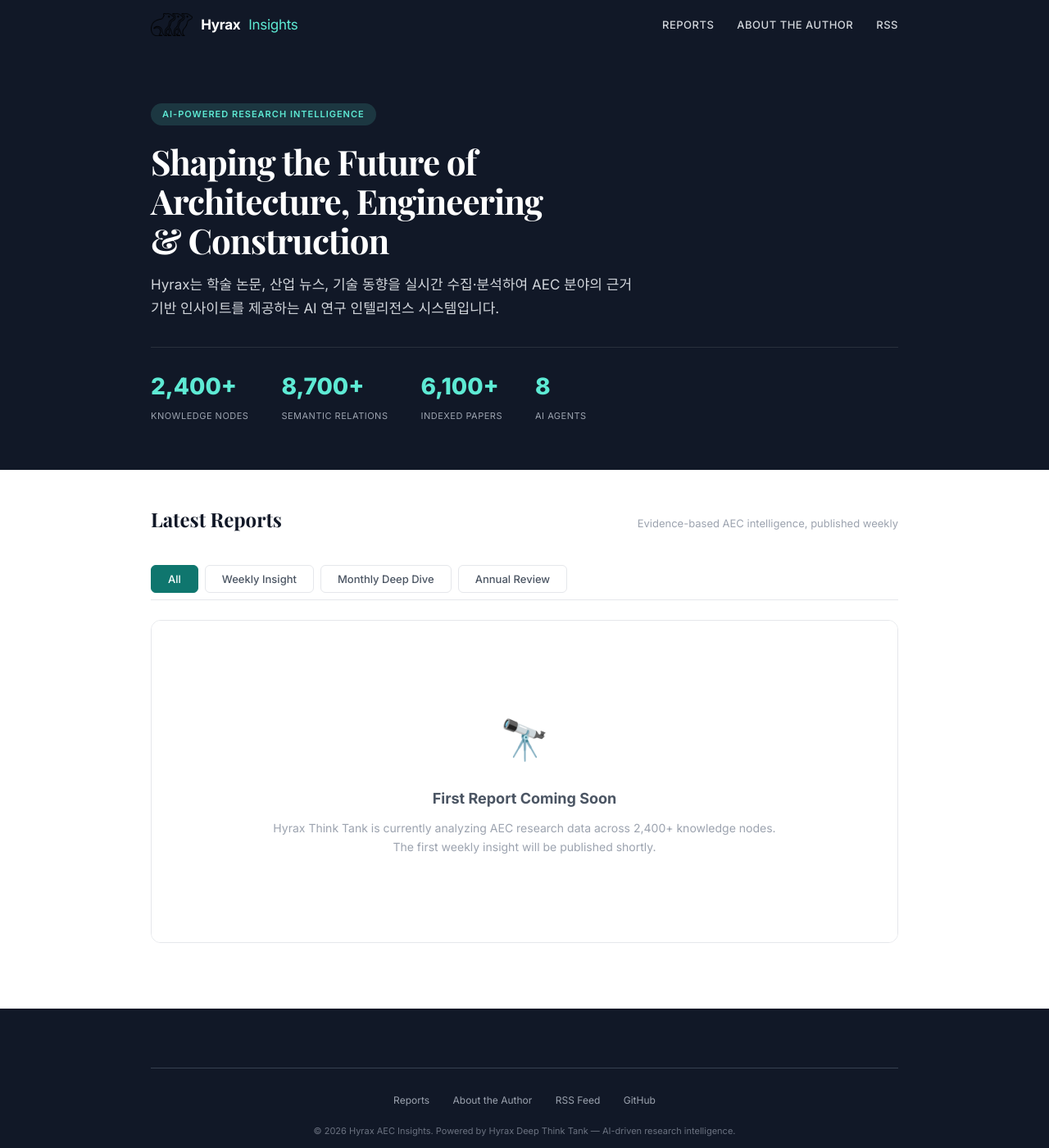
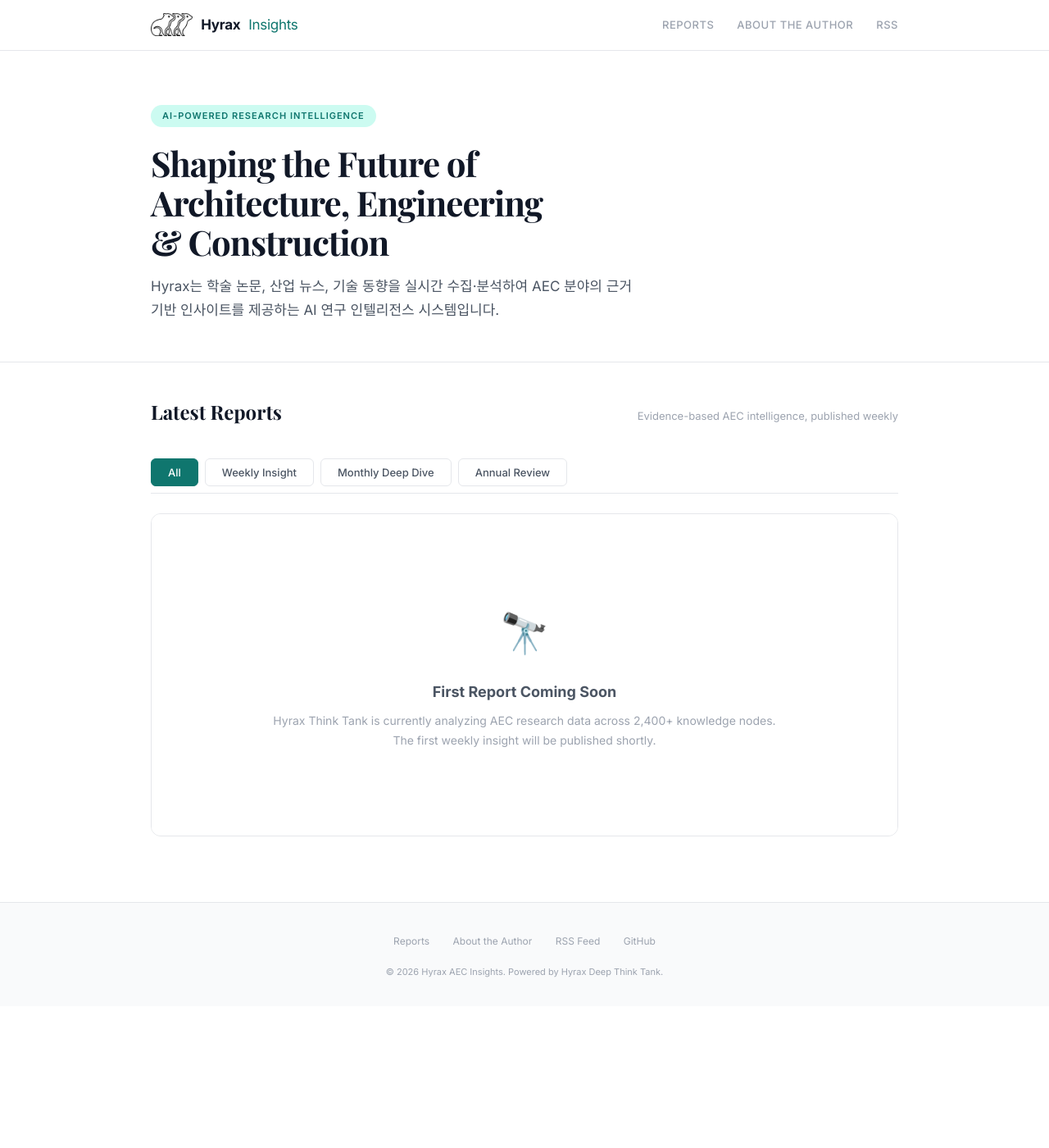
Before and after one commit to odd-Innocent/odd-Innocent.github.io, a Jekyll site: the page built from index.html, in a window 1280 px wide and 1400 px high. Shown: the whole window at 82% size. Built offline with Jekyll 4.4.1, drawn with Linux system fonts in a browser that asks for light colours.

Commit message:
design: White tone layout + remove stats section
- Full white background (header, hero, footer)
- Remove knowledge nodes/relations/papers/agents stats
- Teal accent on white for clean professional look
- Footer: light gray background instead of dark

Co-Authored-By: Claude Opus 4.6 (1M context) <noreply@anthropic.com>

```diff
--- a/_layouts/default.html
+++ b/_layouts/default.html
@@ -13,7 +13,7 @@
   <header class="site-header">
     <div class="container">
       <a href="{{ '/' | relative_url }}" class="site-title">
-        <img src="{{ '/assets/logo.png' | relative_url }}" alt="Hyrax">
+        <img src="{{ '/assets/logo.png' | relative_url }}" alt="Hyrax" style="height: 28px; border-radius: 4px;">
         Hyrax <span>Insights</span>
       </a>
       <nav class="site-nav">
@@ -30,23 +30,13 @@
 
   <footer class="site-footer">
     <div class="container">
-      <!-- Newsletter subscription (disabled for now)
-      <div class="subscribe-box">
-        <h3>Subscribe to AEC Insights</h3>
-        <p>주간 AEC 산업·학계 인사이트를 이메일로 받아보세요.</p>
-        <form class="subscribe-form" action="https://buttondown.com/api/emails/embed-subscribe/hyrax-insights" method="post" target="_blank">
-          <input type="email" name="email" placeholder="your@email.com" required>
-          <button type="submit">Subscribe</button>
-        </form>
-      </div>
-      -->
       <div class="footer-links">
         <a href="{{ '/' | relative_url }}">Reports</a>
         <a href="{{ '/cv/' | relative_url }}">About the Author</a>
         <a href="{{ '/feed.xml' | relative_url }}">RSS Feed</a>
         <a href="https://github.com/odd-Innocent" target="_blank">GitHub</a>
       </div>
-      <p class="footer-copy">&copy; {{ 'now' | date: '%Y' }} Hyrax AEC Insights. Powered by Hyrax Deep Think Tank — AI-driven research intelligence.</p>
+      <p class="footer-copy">&copy; {{ 'now' | date: '%Y' }} Hyrax AEC Insights. Powered by Hyrax Deep Think Tank.</p>
     </div>
   </footer>
 </body>
--- a/assets/css/main.css
+++ b/assets/css/main.css
@@ -1,4 +1,4 @@
-/* Hyrax AEC Insights — Professional Think Tank Design */
+/* Hyrax AEC Insights — White Tone Professional Design */
 @import url('https://fonts.googleapis.com/css2?family=Inter:wght@300;400;500;600;700;800&family=Noto+Sans+KR:wght@300;400;500;700&family=Playfair+Display:wght@600;700;800&display=swap');
 
 :root {
@@ -6,8 +6,7 @@
   --text-secondary: #4b5563;
   --text-muted: #9ca3af;
   --bg: #ffffff;
-  --bg-warm: #fafaf9;
-  --bg-dark: #111827;
+  --bg-warm: #f9fafb;
   --border: #e5e7eb;
   --accent: #0f766e;
   --accent-light: #ccfbf1;
@@ -31,7 +30,8 @@ a:hover { text-decoration: underline; }
 
 /* ── Header ── */
 .site-header {
-  background: var(--bg-dark);
+  background: var(--bg);
+  border-bottom: 1px solid var(--border);
   padding: 16px 0;
   position: sticky;
   top: 0;
@@ -48,39 +48,38 @@ a:hover { text-decoration: underline; }
   gap: 10px;
   font-size: 17px;
   font-weight: 700;
-  color: #ffffff;
+  color: var(--text);
   letter-spacing: -0.3px;
 }
 .site-title img { height: 28px; border-radius: 4px; }
-.site-title span { color: #5eead4; font-weight: 400; }
+.site-title span { color: var(--accent); font-weight: 400; }
 .site-nav { display: flex; gap: 28px; }
 .site-nav a {
   font-size: 13px;
-  color: #d1d5db;
+  color: var(--text-muted);
   font-weight: 500;
   transition: color 0.15s;
   text-transform: uppercase;
   letter-spacing: 0.5px;
 }
-.site-nav a:hover { color: #ffffff; text-decoration: none; }
+.site-nav a:hover { color: var(--text); text-decoration: none; }
 
 /* ── Container ── */
 .container { max-width: 960px; margin: 0 auto; padding: 0 24px; }
 
 /* ── Hero ── */
 .hero {
-  background: var(--bg-dark);
-  padding: 64px 0 56px;
+  background: var(--bg);
+  padding: 64px 0 48px;
   text-align: left;
-  color: #ffffff;
-  margin-top: -1px;
+  border-bottom: 1px solid var(--border);
 }
 .hero-inner { max-width: 960px; margin: 0 auto; padding: 0 24px; }
 .hero-badge {
   display: inline-block;
   padding: 4px 14px;
-  background: rgba(94,234,212,0.15);
-  color: #5eead4;
+  background: var(--accent-light);
+  color: var(--accent);
   font-size: 11px;
   font-weight: 600;
   border-radius: 20px;
@@ -95,33 +94,13 @@ a:hover { text-decoration: underline; }
   line-height: 1.15;
   letter-spacing: -1px;
   margin-bottom: 16px;
-  color: #fff;
+  color: var(--text);
 }
 .hero p {
   font-size: 17px;
-  color: #d1d5db;
+  color: var(--text-secondary);
   max-width: 600px;
   line-height: 1.7;
-}
-.hero-stats {
-  display: flex;
-  gap: 40px;
-  margin-top: 32px;
-  padding-top: 24px;
-  border-top: 1px solid rgba(255,255,255,0.1);
-}
-.hero-stat { text-align: left; }
-.hero-stat .num {
-  font-size: 28px;
-  font-weight: 800;
-  color: #5eead4;
-}
-.hero-stat .label {
-  font-size: 11px;
-  color: #9ca3af;
-  text-transform: uppercase;
-  letter-spacing: 0.5px;
-  margin-top: 2px;
 }
 
 /* ── Section headers ── */
@@ -258,54 +237,22 @@ a:hover { text-decoration: underline; }
   overflow: hidden;
 }
 .lang-toggle a { padding: 5px 14px; font-size: 12px; font-weight: 500; color: var(--text-muted); }
-.lang-toggle a.active { background: var(--bg-dark); color: #fff; }
+.lang-toggle a.active { background: var(--text); color: #fff; }
 
 /* ── Footer ── */
 .site-footer {
-  background: var(--bg-dark);
-  padding: 48px 0 32px;
+  background: var(--bg-warm);
+  border-top: 1px solid var(--border);
+  padding: 32px 0;
   margin-top: 80px;
-  color: #d1d5db;
+  color: var(--text-secondary);
 }
 .site-footer .container { text-align: center; }
 
-/* ── Subscribe ── */
-.subscribe-box {
-  max-width: 480px;
-  margin: 0 auto 32px;
-}
-.subscribe-box h3 { font-size: 18px; color: #fff; margin-bottom: 6px; font-weight: 600; }
-.subscribe-box p { font-size: 13px; color: #9ca3af; margin-bottom: 16px; }
-.subscribe-form { display: flex; gap: 8px; }
-.subscribe-form input {
-  flex: 1;
-  padding: 12px 16px;
-  border: 1px solid #374151;
-  border-radius: 8px;
-  font-size: 14px;
-  background: #1f2937;
-  color: #fff;
-  font-family: var(--sans);
-}
-.subscribe-form input::placeholder { color: #6b7280; }
-.subscribe-form button {
-  padding: 12px 24px;
-  background: var(--accent);
-  color: #fff;
-  border: none;
-  border-radius: 8px;
-  font-weight: 700;
-  font-size: 14px;
-  cursor: pointer;
-  font-family: var(--sans);
-  transition: background 0.15s;
-}
-.subscribe-form button:hover { background: var(--accent-dark); }
-
-.footer-links { margin-top: 24px; padding-top: 24px; border-top: 1px solid #374151; }
-.footer-links a { color: #9ca3af; font-size: 12px; margin: 0 12px; }
-.footer-links a:hover { color: #fff; text-decoration: none; }
-.footer-copy { font-size: 11px; color: #6b7280; margin-top: 16px; }
+.footer-links { margin-bottom: 16px; }
+.footer-links a { color: var(--text-muted); font-size: 12px; margin: 0 12px; }
+.footer-links a:hover { color: var(--text); text-decoration: none; }
+.footer-copy { font-size: 11px; color: var(--text-muted); }
 
 /* ── Empty state ── */
 .empty-state {
@@ -320,8 +267,6 @@ a:hover { text-decoration: underline; }
 /* ── Responsive ── */
 @media (max-width: 640px) {
   .hero h1 { font-size: 28px; }
-  .hero-stats { flex-wrap: wrap; gap: 24px; }
   .site-nav { gap: 16px; }
-  .subscribe-form { flex-direction: column; }
   .report-card { padding: 18px 20px; }
 }
--- a/index.html
+++ b/index.html
@@ -7,24 +7,6 @@ title: Home
     <div class="hero-badge">AI-Powered Research Intelligence</div>
     <h1>Shaping the Future of<br>Architecture, Engineering<br>& Construction</h1>
     <p>Hyrax는 학술 논문, 산업 뉴스, 기술 동향을 실시간 수집·분석하여 AEC 분야의 근거 기반 인사이트를 제공하는 AI 연구 인텔리전스 시스템입니다.</p>
-    <div class="hero-stats">
-      <div class="hero-stat">
-        <div class="num">2,400+</div>
-        <div class="label">Knowledge Nodes</div>
-      </div>
-      <div class="hero-stat">
-        <div class="num">8,700+</div>
-        <div class="label">Semantic Relations</div>
-      </div>
-      <div class="hero-stat">
-        <div class="num">6,100+</div>
-        <div class="label">Indexed Papers</div>
-      </div>
-      <div class="hero-stat">
-        <div class="num">8</div>
-        <div class="label">AI Agents</div>
-      </div>
-    </div>
   </div>
 </div>
 
```
